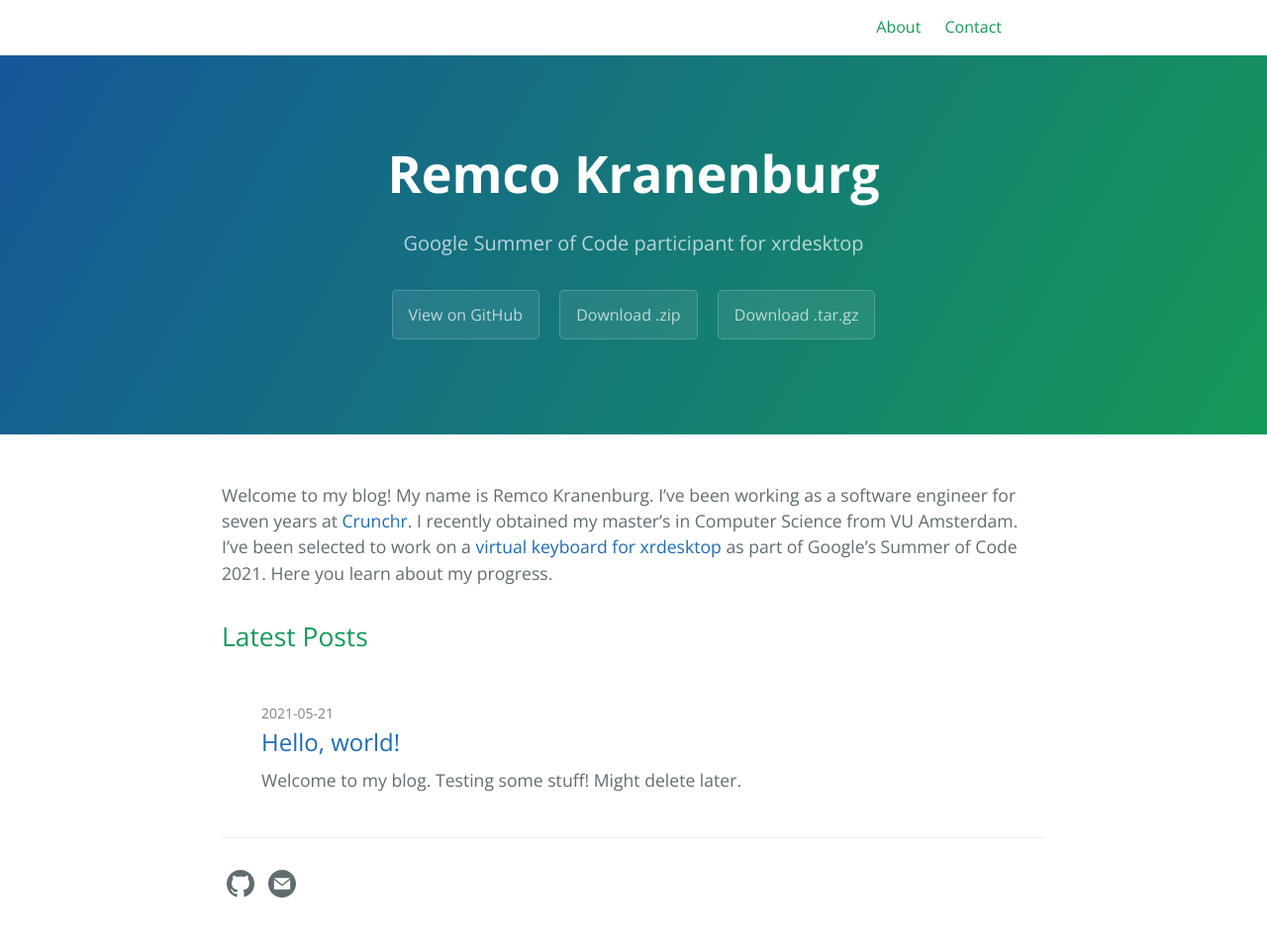
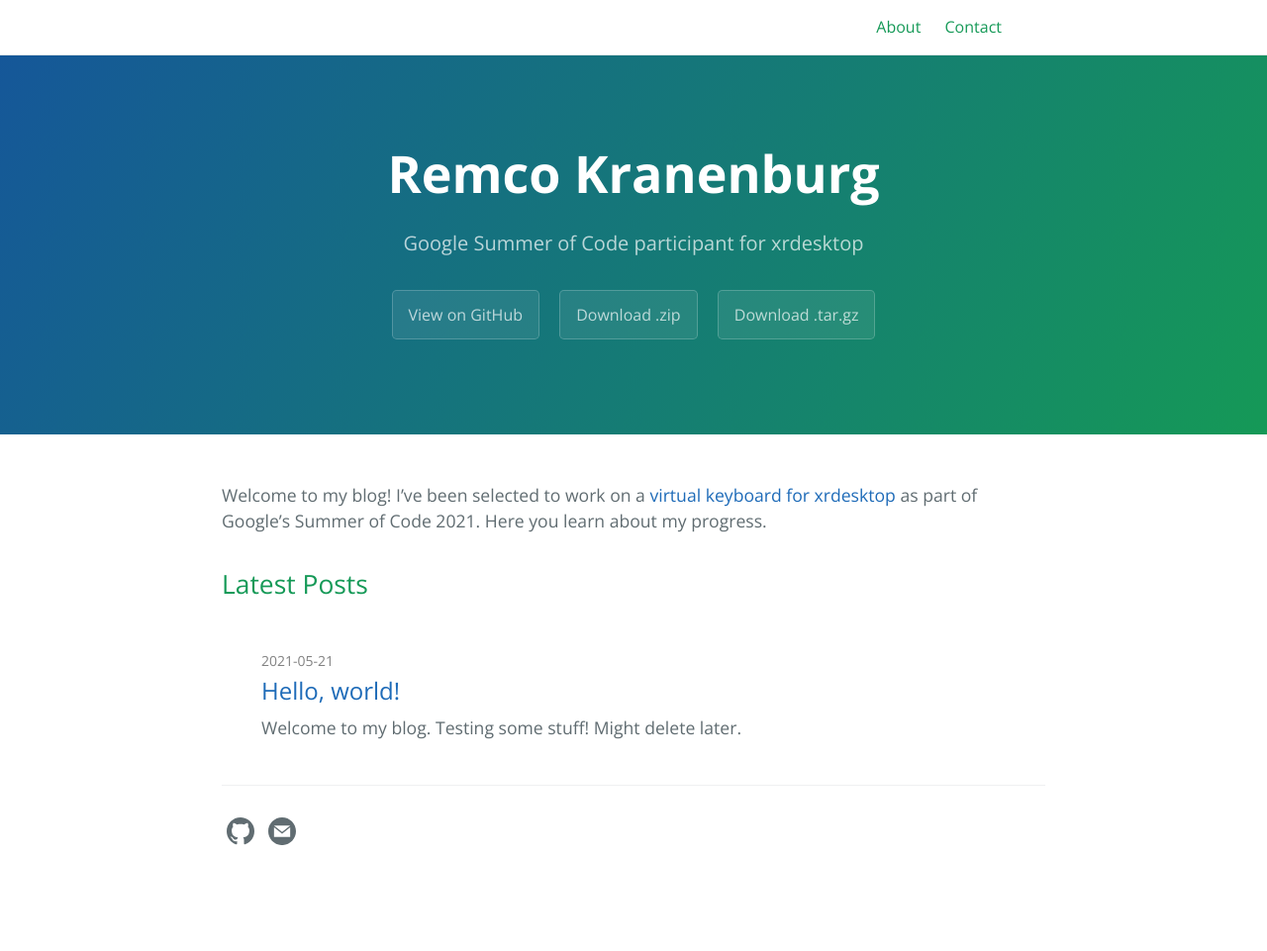
Before and after one commit to remcokranenburg/blog, a Jekyll site: the page built from index.md, in a window 1280 px wide. Shown: the whole page at 99% size. Built offline with Jekyll 4.4.1, drawn with Linux system fonts in a browser that asks for light colours; after the commit the page ends 908 px from its top, so only the background shows below that.

Commit message:
Make intro text shorter

```diff
--- a/index.md
+++ b/index.md
@@ -1,8 +1,6 @@
 ---
 layout: home
 ---
-Welcome to my blog! My name is Remco Kranenburg. I've been working as a software engineer for seven
-years at [Crunchr](https://crunchrapps.com). I recently obtained my master's in Computer Science
-from VU Amsterdam. I've been selected to work on a
+Welcome to my blog! I've been selected to work on a
 [virtual keyboard for xrdesktop](https://summerofcode.withgoogle.com/projects/#5342655141117952) as
 part of Google's Summer of Code 2021. Here you learn about my progress.
```
